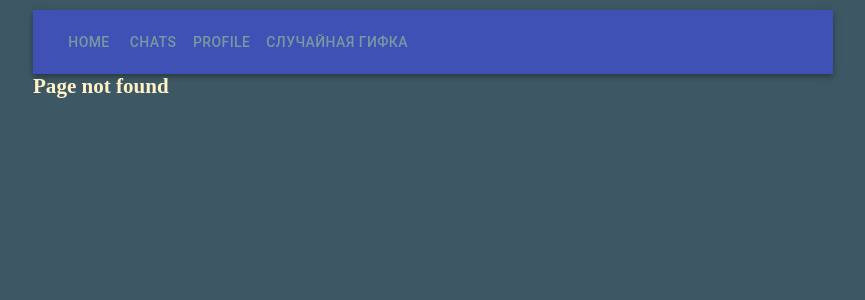
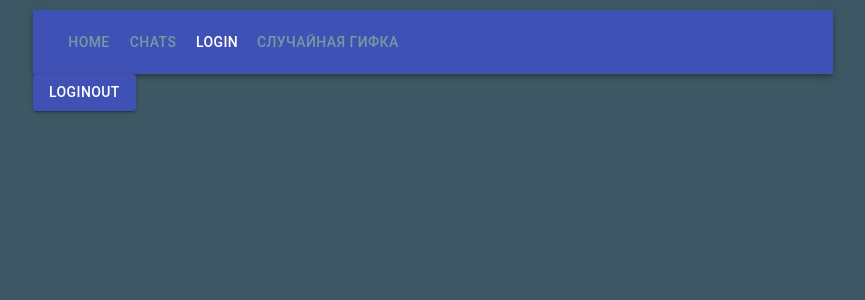
Before and after one commit to evgeny89/react, a React (Create React App) app: page /login in a window 1280 px wide. Before the commit this address had no page. Shown: the top 300 px of the page, without its empty margins (207-1072 px from the left). Built offline with nearby package versions, Linux system fonts and the light colour scheme.

Commit message:
исправления.

```diff
--- a/src/components/ChatList.js
+++ b/src/components/ChatList.js
@@ -4,8 +4,7 @@ import { useSelector, useDispatch } from 'react-redux';
 import {setSelectedChat} from "../source/messageSlice";
 
 const ChatList = () => {
-    const chats = useSelector(state => state.messages.chats);
-    const selectedCat = useSelector(state => state.messages.selectedChat)
+    const {chats, selectedCat} = useSelector(state => state.messages);
     const dispatch = useDispatch();
 
     const selectChat = useCallback((chatId) => {
--- a/src/components/Login.js
+++ b/src/components/Login.js
@@ -1,40 +1,16 @@
-import "../styles_components/login.css";
-import {useCallback, useState} from "react";
-import {Button, TextField} from "@material-ui/core";
-import { useSelector, useDispatch } from 'react-redux';
-import {setLogin} from "../source/userSlice";
+import {useDispatch} from "react-redux";
+import {change} from "../source/userSlice";
+import {Button} from "@material-ui/core";
+import {useHistory} from "react-router-dom";
 
 const Login = () => {
-    const login = useSelector(state => state.user.name);
-    const countMessage = useSelector(state => state.user.countMessage);
     const dispatch = useDispatch();
-
-    const [name, setName] = useState('');
-    const saveLogin = useCallback(() => {
-        dispatch(setLogin(name));
-        setName('');
-    }, [name, setName, dispatch]);
-
-    return (
-        <>
-            <div className='login-header'>
-                <span>текущее имя: {login}</span>
-            </div>
-            <div className='login-header'>
-                <span>всего сообщений: {countMessage}</span>
-            </div>
-            <div className="login-form">
-            <TextField
-                id="standard-basic"
-                label="Изменить имя"
-                value={name}
-                onChange={e => setName(e.target.value)}
-                autoFocus
-            />
-            <Button onClick={saveLogin} variant="contained" color="primary">сохранить</Button>
-        </div>
-        </>
-    );
+    const routeHistory = useHistory();
+    const changeAuth = () => {
+        dispatch(change());
+        routeHistory.push("/profile")
+    }
+    return (<div><Button onClick={changeAuth} variant="contained" color="primary">LogInOut</Button></div>)
 }
 
 export default Login;
--- a/src/components/Profile.js
+++ b/src/components/Profile.js
@@ -1,7 +1,45 @@
-import Login from "./Login";
+import "../styles_components/login.css";
+import {useDispatch, useSelector} from "react-redux";
+import {useCallback, useState} from "react";
+import {Button, TextField} from "@material-ui/core";
+import {change, setLogin} from "../source/userSlice";
 
 const Profile = () => {
-    return (<Login />);
+    const login = useSelector(state => state.user.name);
+    const countMessage = useSelector(state => state.user.countMessage);
+    const dispatch = useDispatch();
+
+    const changeAuth = () => {
+        dispatch(change());
+    }
+
+    const [name, setName] = useState('');
+    const saveLogin = useCallback(() => {
+        dispatch(setLogin(name));
+        setName('');
+    }, [name, setName, dispatch]);
+
+    return (
+        <>
+            <div className='login-header'>
+                <span>текущее имя: {login}</span>
+            </div>
+            <div className='login-header'>
+                <span>всего сообщений: {countMessage}</span>
+            </div>
+            <div className="login-form">
+                <TextField
+                    id="standard-basic"
+                    label="Изменить имя"
+                    value={name}
+                    onChange={e => setName(e.target.value)}
+                    autoFocus
+                />
+                <Button onClick={saveLogin} variant="contained" color="primary">сохранить</Button>
+            </div>
+            <div><Button onClick={changeAuth} variant="contained" color="primary">LogInOut</Button></div>
+        </>
+    );
 }
 
 export default Profile;
--- a/src/components/RandomGif.js
+++ b/src/components/RandomGif.js
@@ -2,7 +2,7 @@ import "../styles_components/random-gif.css";
 import {useSelector, useDispatch} from "react-redux";
 import { setUrlGif, setLoading, setError } from "../source/randomGifSlice";
 import {Box, Button, CircularProgress} from "@material-ui/core";
-import {useEffect} from "react";
+import {useCallback, useEffect} from "react";
 
 const getNewGif = () => async (dispatch, getState) => {
     dispatch(setError(false))
@@ -27,20 +27,20 @@ const RandomGif = () => {
     const {urlGif, isLoading, isError} = useSelector(state => state.random);
     const dispatch = useDispatch();
 
-    const clickListener = () => {
+    const clickListener = useCallback(() => {
         dispatch(getNewGif());
-    }
+    }, [dispatch]);
 
     useEffect(() => {
         if (!urlGif) {
             clickListener();
         }
-    }, []);
+    }, [clickListener, urlGif]);
 
     return (<div className="image-container">
                 <Box className="image-wrapper">
                     {isError && <p>ошибка загрузки, повторите попытку</p>}
-                    {isLoading && !isError && <CircularProgress color="info.main"/>}
+                    {isLoading && !isError && <CircularProgress color="primary"/>}
                     {!isLoading && urlGif && !isError && <img src={urlGif} alt="gif" className="random-image"/>}
                 </Box>
                 <div className="image-footer">
--- a/src/components/RouteList.js
+++ b/src/components/RouteList.js
@@ -1,10 +1,13 @@
 import {BrowserRouter, Route, Switch, NavLink} from "react-router-dom";
 import {AppBar, Button, makeStyles, Toolbar, Typography} from "@material-ui/core";
+import {useSelector} from "react-redux";
 
+import SecureRoute from "./SecureRoute";
 import ChatPage from "./ChatPage";
 import Profile from "./Profile";
 import RandomGif from "./RandomGif";
 import Home from "./Home";
+import Login from "./Login";
 
 const useStyles = makeStyles({
     root: {
@@ -17,6 +20,7 @@ const useStyles = makeStyles({
 
 const RouteList = () => {
     const classes = useStyles();
+    const {isAuth} = useSelector(state => state.user);
     return (
         <BrowserRouter>
             <AppBar position="static" className="header">
@@ -33,7 +37,10 @@ const RouteList = () => {
                     </Typography>
                     <Typography variant="h6">
                         <Button>
-                            <NavLink to="/profile" style={{ textDecoration: 'none' }} className={classes.root} activeClassName={classes.active}>Profile</NavLink>
+                            {isAuth
+                                ? <NavLink to="/profile" style={{ textDecoration: 'none' }} className={classes.root} activeClassName={classes.active}>Profile</NavLink>
+                                : <NavLink to="/login" style={{ textDecoration: 'none' }} className={classes.root} activeClassName={classes.active}>LogIn</NavLink>
+                            }
                         </Button>
                     </Typography>
                     <Typography variant="h6">
@@ -47,12 +54,15 @@ const RouteList = () => {
                 <Route exact path="/">
                     <Home />
                 </Route>
-                <Route exact path="/profile">
+                <SecureRoute exact secured path="/profile">
                     <Profile />
-                </Route>
-                <Route exact path="/chats">
+                </SecureRoute>
+                <SecureRoute exact path="/login">
+                    <Login />
+                </SecureRoute>
+                <SecureRoute exact secured path="/chats">
                     <ChatPage/>
-                </Route>
+                </SecureRoute>
                 <Route exact path="/gifs">
                     <RandomGif />
                 </Route>
--- /dev/null
+++ b/src/components/SecureRoute.js
@@ -0,0 +1,14 @@
+import {useSelector} from "react-redux";
+import {Redirect, Route} from "react-router-dom";
+
+const SecureRoute = ({secured, ...rest}) => {
+    const {isAuth} = useSelector(state => state.user);
+
+    if ((secured && isAuth) || !secured) {
+        return <Route {...rest}/>
+    }
+
+    return <Redirect to={{pathname: "/login"}} />
+}
+
+export default SecureRoute;
--- a/src/source/userSlice.js
+++ b/src/source/userSlice.js
@@ -5,6 +5,7 @@ export const userSlice = createSlice({
     initialState: {
         name: "Guest",
         countMessage: 0,
+        isAuth: false,
     },
     reducers: {
         setLogin: (state, action) => {
@@ -12,10 +13,13 @@ export const userSlice = createSlice({
         },
         incrementCountMessages: state => {
             state.countMessage += 1
+        },
+        change: state => {
+            state.isAuth = !state.isAuth
         }
     }
 })
 
-export const { setLogin, incrementCountMessages } = userSlice.actions
+export const { setLogin, incrementCountMessages, change } = userSlice.actions
 
 export default userSlice.reducer
--- a/src/styles_components/message-list.css
+++ b/src/styles_components/message-list.css
@@ -5,7 +5,7 @@
 }
 
 .message-item-login {
-    color: #ffee9a;
+    color: #3042ce;
     font-weight: bold;
 }
 
@@ -15,6 +15,6 @@
 }
 
 .message-item-text {
-    color: #dccda3;
+    color: #164d69;
     font-size: 16px;
 }
--- a/src/styles_components/message.css
+++ b/src/styles_components/message.css
@@ -10,6 +10,10 @@
     padding: 5px;
 }
 
+.message-input input {
+    color: #fff2c4;
+}
+
 .message-btn {
     padding: 5px;
     margin-left: 20px;
```
